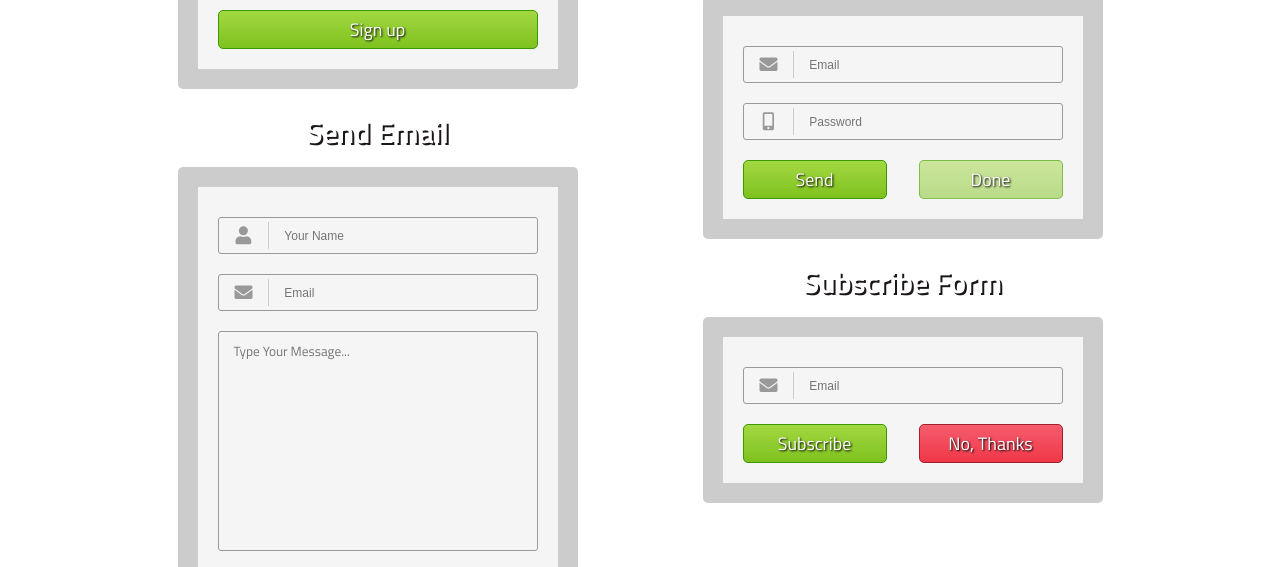
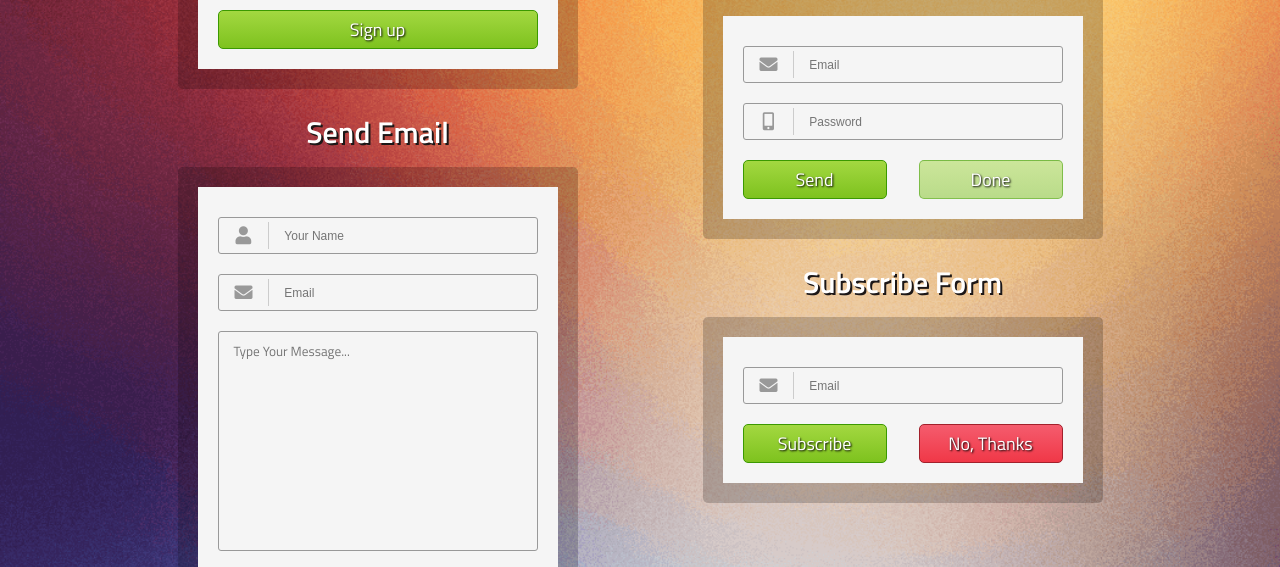
Before and after one commit to Bukacz/webdev_1, a plain HTML site: page index.html in a window 1280 px wide. Shown: the part 600-1167 px from the top of the page. Drawn offline with Linux system fonts and the light colour scheme.

Commit message:
background and other photos should be now visible on github pages

```diff
--- a/styles/style.css
+++ b/styles/style.css
@@ -18,7 +18,7 @@ html {
 }
 
 body {
-    background: url(img/background.png) no-repeat center;
+    background: url(../img/background.png) no-repeat center;
     background-size: cover;
     font-family: 'Titillium Web', sans-serif;
     color: hsl(0, 100%, 100%);
```
